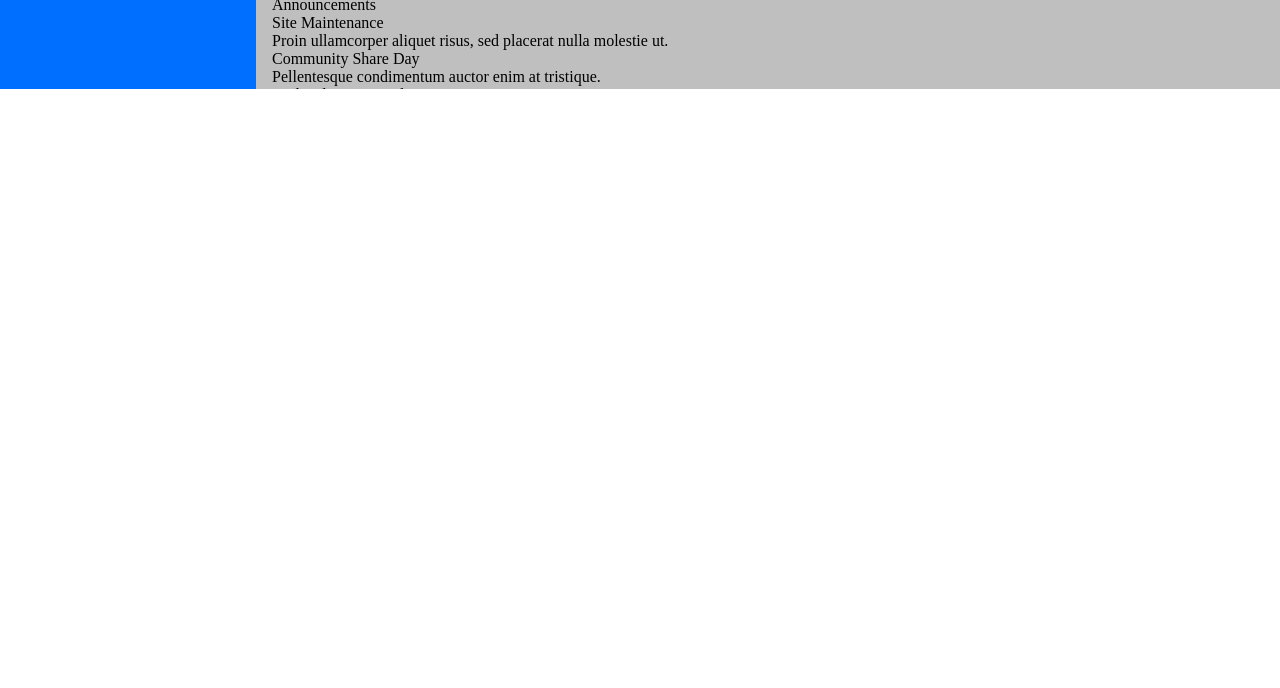
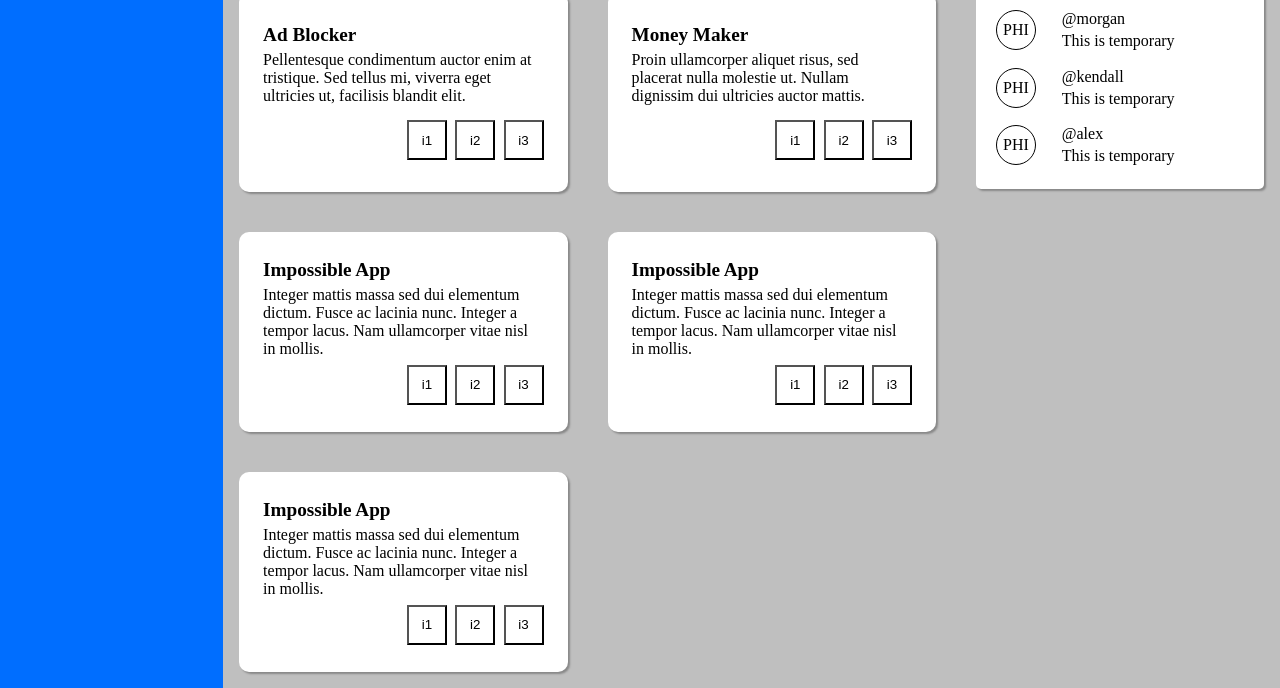
Before and after one commit to sonwemt/Admin-Dashboard, a plain HTML site: page index.html in a window 1280 px wide. Shown: the part 711-1399 px from the top of the page. Before the commit the page ends 800 px from the top, so only its background shows below. Drawn offline with Linux system fonts and the light colour scheme.

Commit message:
Complete first draft of overall layout

```diff
--- a/style.css
+++ b/style.css
@@ -4,13 +4,15 @@
 
 body {
     margin: 0;
+    padding: 0;
     height: 100vh;
+
 }
 
 .wrapper {
     height: 100%;
     display: grid;
-    grid-template: 1fr 4fr / 1fr 4fr;
+    grid-template: 1fr 5fr / 1fr 6fr;
 }
 
 .sidebar {
@@ -40,7 +42,7 @@ body {
 .sidebar.extra {
     display: grid;
 }
-.main-header {
+.upper-header {
     position: relative;
     grid-column: 2/5;
     display: grid;
@@ -67,6 +69,8 @@ body {
 .search-bar {
     flex:1;
     border: 1px solid #888888;
+    border-radius: 5px;
+    background-color: #888888;
 }
 
 .profile-header {
@@ -127,7 +131,156 @@ body {
 .page-content {
     display: grid;
     grid-column: 2/5;
-    overflow: auto;
     background-color: rgb(191, 191, 191);
     padding: 1rem;
+    grid-template-columns: 3fr 1fr;
+    height:100%;
+    gap:40px;
 }
+
+
+.main-headers{
+    font-weight: bold;
+    padding-bottom: 20px;
+    font-size: 1.5rem;
+    padding-top:20px;
+}
+
+.projects {
+    display: grid;
+    grid-column: 1/2;
+}
+
+.project-cards {
+    display: grid;
+    grid-template-columns: repeat(auto-fit, minmax(20rem, 1fr));
+    grid-column: 1/2;
+    gap:40px;
+}
+
+
+.project-card {
+    display: grid;
+    grid-template-rows: 1fr, 1fr;
+    grid-template-columns: 1fr 140px;
+    background-color: white;
+    min-height: 12.5rem;
+    min-width: 15rem;
+    height: 33%;
+    box-shadow: 2px 2px 2px #888888;
+    border-radius: 10px;
+    padding: 1.5rem;
+}
+
+.content-wrapper {
+    display: grid;
+    grid-column: 1/3;
+    gap:5px;
+    align-self: center;
+}
+
+.project-header {
+    font-size: 1.2rem;
+    font-weight: bold;
+}
+
+
+.project-content {
+    font-size: 1rem;
+}
+
+.content-actions {
+    align-self: center;
+    grid-column: 2/3;
+    grid-row: 2/3;
+    display: grid;
+    grid-template-columns: repeat(3, 1fr);
+    place-items: end;
+    gap: 5px;
+}
+
+.content-actions>button {
+    background-color: white;
+    width: 40px;
+    height: 40px;
+}
+
+.information {
+    display: grid;
+    grid-column: 2/3;
+    align-content: start;
+    gap:34px;
+}
+
+.announcement-wrapper {
+
+    display: grid;
+}
+
+.announcement-cards{
+    width: 18rem;
+    display: grid;
+    grid-template-rows: 1fr 1fr 1fr;
+    background-color: white;
+    padding: 1rem;
+    border-radius: 5px;
+    box-shadow: 2px 2px 2px #888888;
+    height: 20rem;
+}
+
+
+.announcement-card {
+    font-size: 1rem;
+    display: grid;
+    align-content: center;
+}
+
+.announcement-card>div:first-child {
+    font-weight: bold;
+    gap:2px;
+}
+
+.announcement-card:not(:first-child){
+    border-top: 1px solid #888888;
+}
+
+
+.trending-wrapper {
+    display: grid;
+}
+
+
+.trending-cards {
+    font-size: 1rem;
+    display: grid;
+    width: 18rem;
+    padding: 1rem;
+    height: 16rem;
+    background-color: white;
+    border-radius: 5px;
+    box-shadow: 2px 2px 2px #888888;
+    grid-template-rows: repeat(4, 1fr);
+    gap:5px;
+}
+
+.trending-card {
+    display: grid;
+    grid-template-columns: 1fr 3fr;
+    gap:5px;
+    padding: 4px;
+}
+
+.creator-logo {
+    display: grid;
+    border: 1px solid black;
+    width: 40px;
+    height: 40px;
+    place-items: center;
+    border-radius: 40px;
+}
+
+.creator-info {
+    display: grid;
+    grid-template-rows: 1fr 1fr;
+
+}
```
